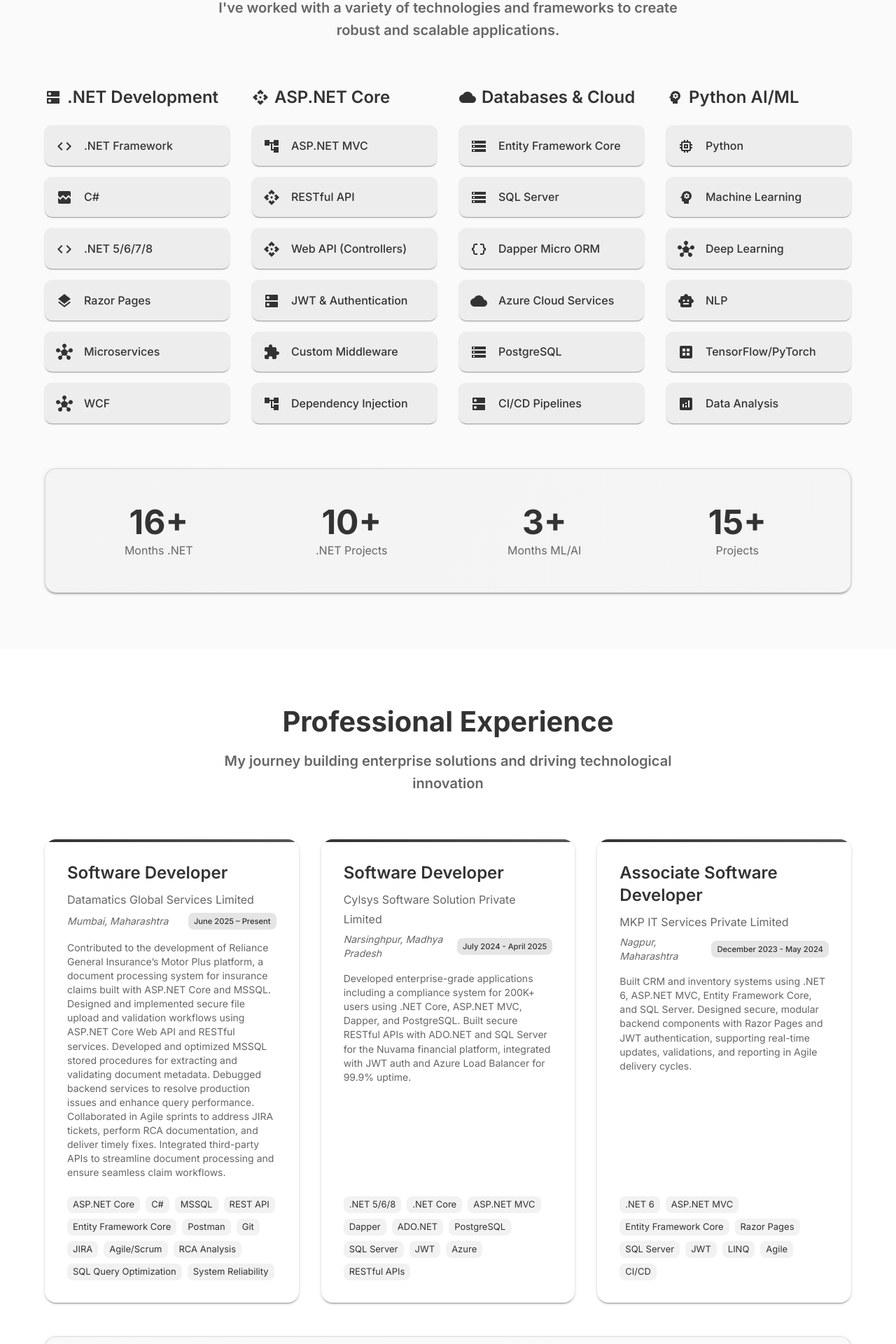
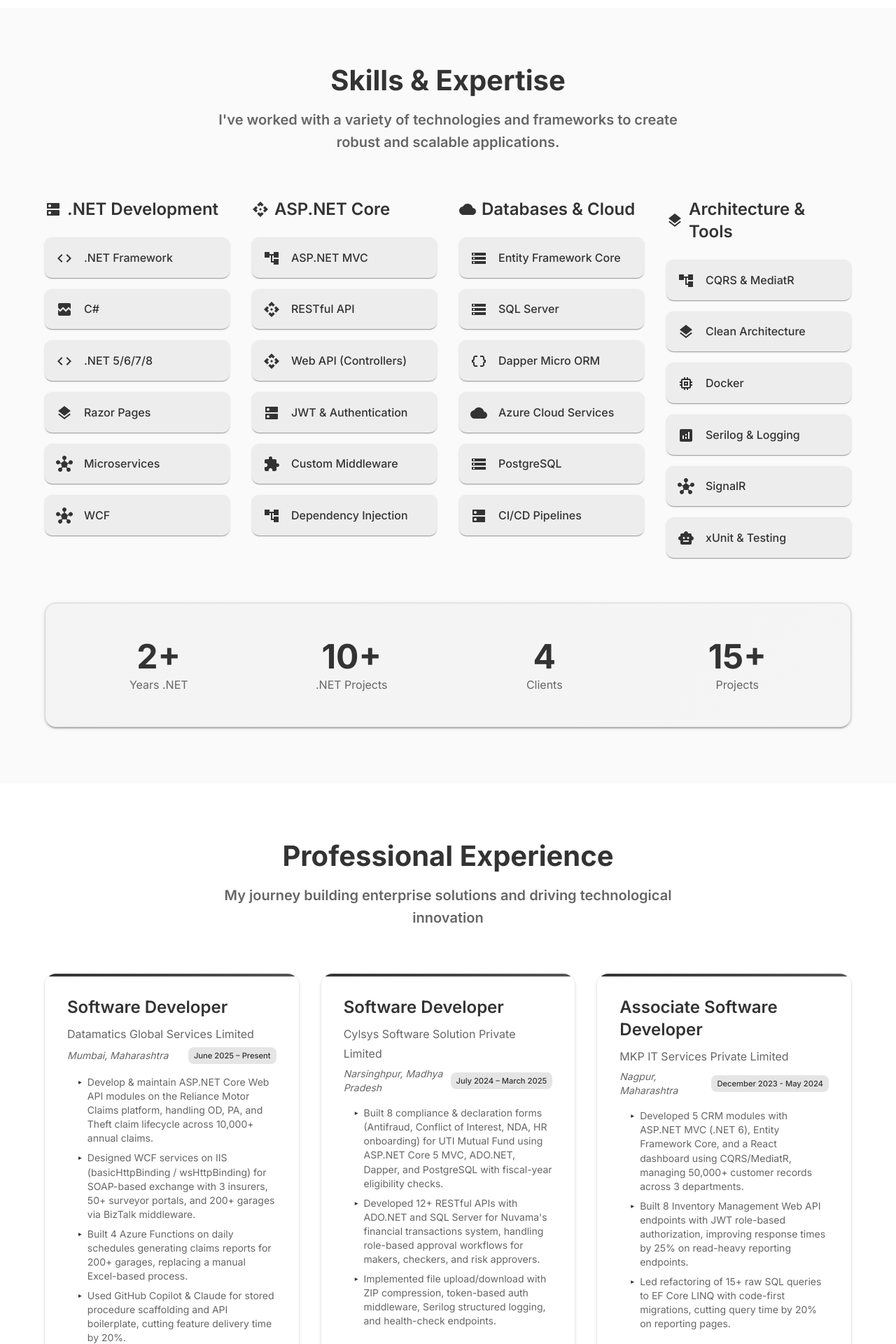
Before and after one commit to regvedpande/portfoliomadebyme, a Next.js app: page / in a window 1280 px wide. Shown: the part 853-2773 px from the top of the page at 70% size. Built offline with nearby package versions, Linux system fonts and the light colour scheme.

Commit message:
Update portfolio content to match .NET resume — 2yrs exp, 4 clients, bullet points, hero viewport fix
Co-Authored-By: Claude Sonnet 4.6 <noreply@anthropic.com>

```diff
--- a/components/experience.jsx
+++ b/components/experience.jsx
@@ -46,37 +46,50 @@ export default function Experience() {
   "company": "Datamatics Global Services Limited",
   "location": "Mumbai, Maharashtra",
   "period": "June 2025 – Present",
-  "description": "Contributed to the development of Reliance General Insurance’s Motor Plus platform, a document processing system for insurance claims built with ASP.NET Core and MSSQL. Designed and implemented secure file upload and validation workflows using ASP.NET Core Web API and RESTful services. Developed and optimized MSSQL stored procedures for extracting and validating document metadata. Debugged backend services to resolve production issues and enhance query performance. Collaborated in Agile sprints to address JIRA tickets, perform RCA documentation, and deliver timely fixes. Integrated third-party APIs to streamline document processing and ensure seamless claim workflows.",
+  "description": [
+    "Develop & maintain ASP.NET Core Web API modules on the Reliance Motor Claims platform, handling OD, PA, and Theft claim lifecycle across 10,000+ annual claims.",
+    "Designed WCF services on IIS (basicHttpBinding / wsHttpBinding) for SOAP-based exchange with 3 insurers, 50+ surveyor portals, and 200+ garages via BizTalk middleware.",
+    "Built 4 Azure Functions on daily schedules generating claims reports for 200+ garages, replacing a manual Excel-based process.",
+    "Used GitHub Copilot & Claude for stored procedure scaffolding and API boilerplate, cutting feature delivery time by 20%."
+  ],
   "skills": [
     "ASP.NET Core",
     "C#",
-    "MSSQL",
+    "WCF/SOAP",
+    "IIS",
+    "Azure Functions",
+    "BizTalk",
+    "SQL Server",
     "REST API",
-    "Entity Framework Core",
-    "Postman",
     "Git",
-    "JIRA",
     "Agile/Scrum",
-    "RCA Analysis",
     "SQL Query Optimization",
-    "System Reliability"
+    "GitHub Copilot"
   ]
 },
     {
       "title": "Software Developer",
       "company": "Cylsys Software Solution Private Limited",
       "location": "Narsinghpur, Madhya Pradesh",
-      "period": "July 2024 - April 2025",
-      "description": "Developed enterprise-grade applications including a compliance system for 200K+ users using .NET Core, ASP.NET MVC, Dapper, and PostgreSQL. Built secure RESTful APIs with ADO.NET and SQL Server for the Nuvama financial platform, integrated with JWT auth and Azure Load Balancer for 99.9% uptime.",
-      "skills": [".NET 5/6/8",".NET Core", "ASP.NET MVC", "Dapper", "ADO.NET", "PostgreSQL", "SQL Server", "JWT", "Azure", "RESTful APIs"]
+      "period": "July 2024 – March 2025",
+      "description": [
+        "Built 8 compliance & declaration forms (Antifraud, Conflict of Interest, NDA, HR onboarding) for UTI Mutual Fund using ASP.NET Core 5 MVC, ADO.NET, Dapper, and PostgreSQL with fiscal-year eligibility checks.",
+        "Developed 12+ RESTful APIs with ADO.NET and SQL Server for Nuvama's financial transactions system, handling role-based approval workflows for makers, checkers, and risk approvers.",
+        "Implemented file upload/download with ZIP compression, token-based auth middleware, Serilog structured logging, and health-check endpoints."
+      ],
+      "skills": ["ASP.NET Core 5", "ADO.NET", "Dapper", "PostgreSQL", "SQL Server", "JWT", "Serilog", "RESTful APIs", "Azure", ".NET 5/6/8"]
     },
     {
       "title": "Associate Software Developer",
       "company": "MKP IT Services Private Limited",
       "location": "Nagpur, Maharashtra",
       "period": "December 2023 - May 2024",
-      "description": "Built CRM and inventory systems using .NET 6, ASP.NET MVC, Entity Framework Core, and SQL Server. Designed secure, modular backend components with Razor Pages and JWT authentication, supporting real-time updates, validations, and reporting in Agile delivery cycles.",
-      "skills": [".NET 6", "ASP.NET MVC", "Entity Framework Core", "Razor Pages", "SQL Server", "JWT", "LINQ", "Agile", "CI/CD"]
+      "description": [
+        "Developed 5 CRM modules with ASP.NET MVC (.NET 6), Entity Framework Core, and a React dashboard using CQRS/MediatR, managing 50,000+ customer records across 3 departments.",
+        "Built 8 Inventory Management Web API endpoints with JWT role-based authorization, improving response times by 25% on read-heavy reporting endpoints.",
+        "Led refactoring of 15+ raw SQL queries to EF Core LINQ with code-first migrations, cutting query time by 20% on reporting pages."
+      ],
+      "skills": [".NET 6", "ASP.NET MVC", "Entity Framework Core", "CQRS", "MediatR", "React", "SQL Server", "JWT", "LINQ", "Agile", "CI/CD"]
     }
 
   ]
@@ -202,9 +215,14 @@ export default function Experience() {
                         </Box>
                       </Box>
 
-                      <Typography variant="body2" color="text.secondary" paragraph sx={{ mb: 3, flexGrow: 1 }}>
-                        {exp.description}
-                      </Typography>
+                      <Box component="ul" sx={{ mb: 3, flexGrow: 1, pl: 2, m: 0, listStyle: "none" }}>
+                        {(Array.isArray(exp.description) ? exp.description : [exp.description]).map((point, i) => (
+                          <Box component="li" key={i} sx={{ display: "flex", alignItems: "flex-start", mb: 1 }}>
+                            <Box component="span" sx={{ mr: 1, mt: "3px", color: "primary.main", fontSize: "0.6rem", flexShrink: 0 }}>▸</Box>
+                            <Typography variant="body2" color="text.secondary">{point}</Typography>
+                          </Box>
+                        ))}
+                      </Box>
 
                       <Box sx={{ display: "flex", flexWrap: "wrap", gap: 1, mt: "auto" }}>
                         {exp.skills.map((skill) => (
--- a/components/hero.jsx
+++ b/components/hero.jsx
@@ -114,7 +114,9 @@ export default function Hero() {
       component="section"
       sx={{
         position: "relative",
-        py: { xs: 10, md: 15 },
+        minHeight: "100vh",
+        display: "flex",
+        alignItems: "center",
         overflow: "hidden",
         background: (theme) => theme.palette.background.default,
       }}
@@ -418,7 +420,7 @@ export default function Hero() {
                     boxShadow: "0 4px 10px rgba(0,0,0,0.2)",
                   }}
                 >
-                  1.6+
+                  2+
                 </Box>
               </motion.div>
 
--- a/components/projects.jsx
+++ b/components/projects.jsx
@@ -163,29 +163,29 @@ export default function Projects() {
     {
       id: "companyPages",
       title: "Reliance Motor Claims System Support",
-      description: "Contributed to Reliance General Insurance’s Motor Plus platform, a document processing system for insurance claims built with ASP.NET Core and MSSQL, focusing on secure file handling and backend optimization.",
+      description: "ASP.NET Core Web API and WCF/SOAP-based motor claims platform at Datamatics, processing 10,000+ annual claims across Own Damage, Personal Accident, and Theft lifecycles with BizTalk middleware and Azure Functions daily reporting.",
       image: "/reliance.jpg?height=300&width=500",
       category: "officialWebsite",
       "technologies": [
         "ASP.NET Core",
-        "MSSQL",
+        "WCF/SOAP",
+        "IIS",
+        "Azure Functions",
+        "BizTalk",
+        "SQL Server",
         "REST API",
-        "Document Handling",
-        "Debugging",
-        ".NET Optimization",
-        "JIRA",
-        "SQL Query Optimization"
+        "GitHub Copilot"
       ],
       live: "https://your-company-website.com",
       liveProject: true,
       videoUrl: "",
-      "longDescription":"Designed and implemented secure file upload and validation workflows using ASP.NET Core Web API and RESTful services. Developed and optimized MSSQL stored procedures for extracting and validating document metadata. Debugged backend services to resolve production issues and enhance query performance. Collaborated in Agile sprints to address JIRA tickets, perform RCA documentation, and deliver timely fixes. Integrated third-party APIs to streamline document processing and ensure seamless claim workflows."
+      "longDescription":"Develop and maintain ASP.NET Core Web API modules on the Reliance Motor Claims platform, handling Own Damage, Personal Accident, and Theft claim lifecycle across 10,000+ annual claims. Designed WCF services hosted on IIS with basicHttpBinding and wsHttpBinding for SOAP-based data exchange with 3 insurer systems, 50+ surveyor portals, and 200+ garages, connected via BizTalk middleware for message routing and error handling. Built 4 Azure Functions on daily schedules to generate claims reports for 200+ garages, replacing a manual Excel-based process. Used GitHub Copilot and Claude for rapid stored procedure scaffolding and API boilerplate generation, cutting feature delivery time by 20%."
 },
     {
       id: "net1",
       title: "UTI Compliance and Declaration System",
       description:
-        "A robust platform for managing employee declarations and compliance at Mutual Fund. It features modules for anti-fraud declarations, NDAs, and compliance forms, ensuring data security and efficiency.",
+        "8 compliance and declaration forms (Antifraud, Conflict of Interest, NDA, HR onboarding) for UTI Mutual Fund built with ASP.NET Core 5 MVC, ADO.NET, Dapper, and PostgreSQL, with fiscal-year eligibility logic and structured audit trail logging.",
       image: "/uti-mutual-fund.png?height=300&width=500",
       category: "net",
       technologies: [
@@ -203,13 +203,13 @@ export default function Projects() {
       liveProject: true,
       videoUrl: "",
       longDescription:
-        "A comprehensive platform designed to manage employee declarations and compliance within UTI Mutual Fund. This system integrates multiple modules for handling anti-fraud declarations, non-disclosure agreements, and other compliance-related forms. Built using ASP.NET MVC, PostgreSQL, and Dapper, it ensures data integrity, security, and operational efficiency. The system supports user authentication, form submissions, and eligibility checks, providing a robust solution for HR and compliance management.",
+        "Built 8 compliance and declaration forms (Antifraud, Conflict of Interest, NDA, HR onboarding) for UTI Mutual Fund using ASP.NET Core 5 MVC with ADO.NET and Dapper for PostgreSQL. Implemented fiscal-year submission eligibility checks, structured audit trail logging, and role-based admin reporting. Coordinated with UTI and Nuvama teams to maintain 99.5% uptime over 9 months of operation.",
     },
     {
       id: "net2",
       title: "Nuvama Manual Invocation System",
       description:
-        "A sophisticated platform for managing manual invocation processes in financial services, featuring robust API integration and secure authentication.",
+        "12+ RESTful APIs with ADO.NET and SQL Server for Nuvama's financial transactions system, handling role-based approval workflows for account makers, checkers, and risk approvers, with file upload/download, ZIP compression, and token-based auth middleware.",
       image: "/Nuvama-Wealth-Management.jpg?height=300&width=500",
       category: "net",
       technologies: [".NET Core", "C#", "SQL Server", "Dapper", "Azure", "Bearer Token Authentication", "RESTful API"],
@@ -217,7 +217,7 @@ export default function Projects() {
       liveProject: true,
       videoUrl: "",
       longDescription:
-        "The Manual Invocation System is designed to streamline the manual invocation process for financial instruments, providing a comprehensive solution for handling invocation requests, approvals, and data management. The system features a robust RESTful API secured with Bearer token authentication, enabling seamless integration with external financial applications and services. Key functionalities include user authentication, detailed logging, and efficient data handling through Dapper and PostgreSQL. The API supports various endpoints for managing invocation requests, updating approval statuses, and retrieving detailed data, ensuring efficient and secure data exchange. The system's architecture is designed for scalability and maintainability, making it a reliable tool for financial institutions.",
+        "Developed 12+ RESTful APIs with ADO.NET and SQL Server for the Nuvama financial transactions system, handling invocation requests and role-based approval workflows for account makers, checkers, and risk approvers. Implemented file upload/download with ZIP compression, token-based auth middleware, structured logging with Serilog, and health-check endpoints. Maintained 99.5% uptime over 9 months coordinating across UTI and Nuvama teams.",
     },
     {
   id: "net3",
--- a/components/skills.jsx
+++ b/components/skills.jsx
@@ -139,42 +139,42 @@ export default function Skills() {
       category: "Database, ORM & Cloud Services",
     },
 
-    // Python AI/ML Skills (kept as requested)
+    // Architecture & Tools
     {
-      name: "Python",
+      name: "CQRS & MediatR",
+      icon: <WorkflowIcon fontSize="medium" />,
+      color: theme.palette.mode === "light" ? "rgb(59, 59, 59)" : "rgb(200, 200, 200)",
+      category: "Architecture & Tools",
+    },
+    {
+      name: "Clean Architecture",
+      icon: <LayersIcon fontSize="medium" />,
+      color: theme.palette.mode === "light" ? "rgb(59, 59, 59)" : "rgb(200, 200, 200)",
+      category: "Architecture & Tools",
+    },
+    {
+      name: "Docker",
       icon: <ServerIcon fontSize="medium" />,
       color: theme.palette.mode === "light" ? "rgb(59, 59, 59)" : "rgb(200, 200, 200)",
-      category: "Python",
+      category: "Architecture & Tools",
     },
     {
-      name: "Machine Learning",
-      icon: <BrainIcon fontSize="medium" />,
+      name: "Serilog & Logging",
+      icon: <AnalyticsIcon fontSize="medium" />,
       color: theme.palette.mode === "light" ? "rgb(59, 59, 59)" : "rgb(200, 200, 200)",
-      category: "Python",
+      category: "Architecture & Tools",
     },
     {
-      name: "Deep Learning",
+      name: "SignalR",
       icon: <NetworkIcon fontSize="medium" />,
       color: theme.palette.mode === "light" ? "rgb(59, 59, 59)" : "rgb(200, 200, 200)",
-      category: "Python",
+      category: "Architecture & Tools",
     },
     {
-      name: "NLP",
+      name: "xUnit & Testing",
       icon: <BotIcon fontSize="medium" />,
       color: theme.palette.mode === "light" ? "rgb(59, 59, 59)" : "rgb(200, 200, 200)",
-      category: "Python",
-    },
-    {
-      name: "TensorFlow/PyTorch",
-      icon: <DatasetIcon fontSize="medium" />,
-      color: theme.palette.mode === "light" ? "rgb(59, 59, 59)" : "rgb(200, 200, 200)",
-      category: "Python",
-    },
-    {
-      name: "Data Analysis",
-      icon: <AnalyticsIcon fontSize="medium" />,
-      color: theme.palette.mode === "light" ? "rgb(59, 59, 59)" : "rgb(200, 200, 200)",
-      category: "Python",
+      category: "Architecture & Tools",
     },
   ]
 
@@ -412,7 +412,7 @@ export default function Skills() {
             </motion.div>
           </Grid>
 
-          {/* Python AI/ML Skills */}
+          {/* Architecture & Tools Skills */}
           <Grid item xs={12} md={6} lg={3}>
             <motion.div
               initial={{ opacity: 0, x: -20 }}
@@ -430,13 +430,13 @@ export default function Skills() {
                   fontWeight: 600,
                 }}
               >
-                <BrainIcon sx={{ mr: 1, color: theme.palette.primary.main }} />
-                Python AI/ML
+                <LayersIcon sx={{ mr: 1, color: theme.palette.primary.main }} />
+                Architecture & Tools
               </Typography>
 
               <motion.div variants={container} initial="hidden" whileInView="show" viewport={{ once: true }}>
                 {skills
-                  .filter((skill) => skill.category === "Python")
+                  .filter((skill) => skill.category === "Architecture & Tools")
                   .map((skill) => (
                     <motion.div key={skill.name} variants={item} whileHover={{ x: 5 }}>
                       <Paper
@@ -505,10 +505,10 @@ export default function Skills() {
                   }}
                 >
                   <Typography variant="h3" color="primary" fontWeight="bold">
-                    16+
+                    2+
                   </Typography>
                   <Typography variant="body1" color="text.secondary">
-                    Months .NET
+                    Years .NET
                   </Typography>
                 </Box>
               </Grid>
@@ -547,10 +547,10 @@ export default function Skills() {
                   }}
                 >
                   <Typography variant="h3" color="primary" fontWeight="bold">
-                    3+
+                    4
                   </Typography>
                   <Typography variant="body1" color="text.secondary">
-                    Months ML/AI
+                    Clients
                   </Typography>
                 </Box>
               </Grid>
```
